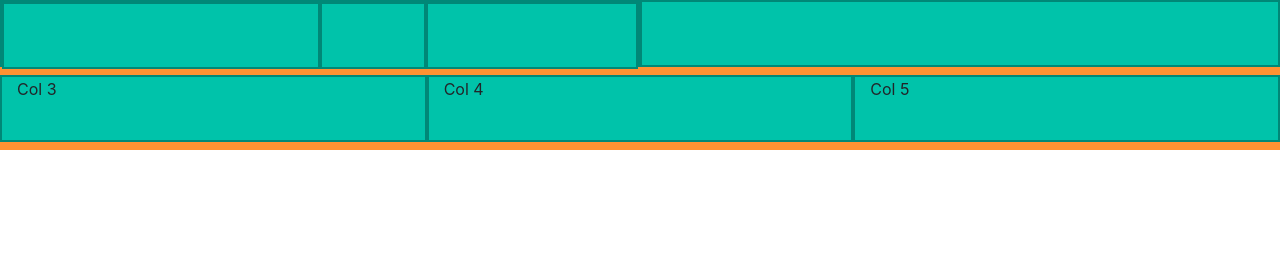
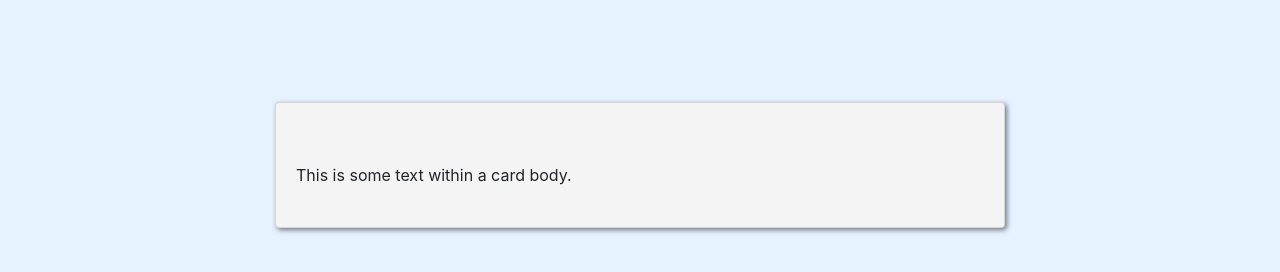
Before and after one commit to GeekyVirgo/bootstrap-practice, a plain HTML site: page index.html in a window 1280 px wide. Drawn offline with nearby package versions, Linux system fonts and the light colour scheme.

Commit message:
card container complete

```diff
--- a/index.html
+++ b/index.html
@@ -14,24 +14,21 @@
     <title></title>
 </head>
 
-<body>
-    <div class="container-fluid">
+<body class="signin-body">
+    <div class="container signin-container">
         <div class="row">
-            <div class="col-sm-6">
-                <div class="row">
-                    <div class="col-6"></div>
-                    <div class="col-2"></div>
-                    <div class="col-4"></div>
+            <div class="col"></div>
+            <div class="col-8">
+                <div class="card signin-card">
+                    <div class="card-body">
+                        This is some text within a card body.
+                    </div>
                 </div>
             </div>
-            <div class="col-sm-6"></div>
-        </div>
-        <div class="row">
-            <div class="col-sm-6 col-lg-4">Col 3</div>
-            <div class="col-sm-6 col-lg-4">Col 4</div>
-            <div class="col-sm-12 col-lg-4">Col 5</div>
+            <div class="col"></div>
         </div>
     </div>
+
 
 
 
--- a/style.css
+++ b/style.css
@@ -1,15 +1,15 @@
-.container-fluid {
-    background-color: #6c2eb9;
-    height: 5rem;
+body.signin-body {
+    background-color: #e6f2ff;
 }
 
-.row {
-    background-color: #ff9232;
-    height: 4.7rem;
+.container.signin-container {
+    margin-top: 8%;
 }
 
-[class*="col-"] {
-    background-color: #00c3aa;
-    height: 4.2rem;
-    border: 2px solid rgba(0, 0, 0, 0.3);
+.card.signin-card {
+    padding: 40px 0px 20px;
+    background-color: #f4f4f4;
+    box-shadow: 2px 2px 5px rgba(0,0,0,0.5);
+    -webkit-box-shadow: 2px 2px 5px rgba(0,0,0,0.5);
+    -mozbox-shadow: 2px 2px 5px rgba(0,0,0,0.5);
 }
```
